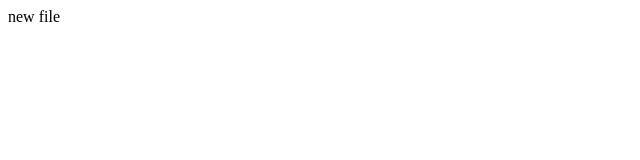
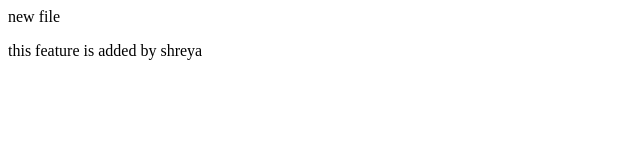
Before and after one commit to shreyashahu143/localrepo, a plain HTML site: page index.html in a window 1280 px wide. Shown: the whole page, without its empty margins (0-640 px from the left). Drawn offline with Linux system fonts and the light colour scheme.

Commit message:
feature added by shreya

```diff
--- a/index.html
+++ b/index.html
@@ -1 +1,2 @@
 <p>new file </p>
+<p>this feature is added by shreya</p>
```
